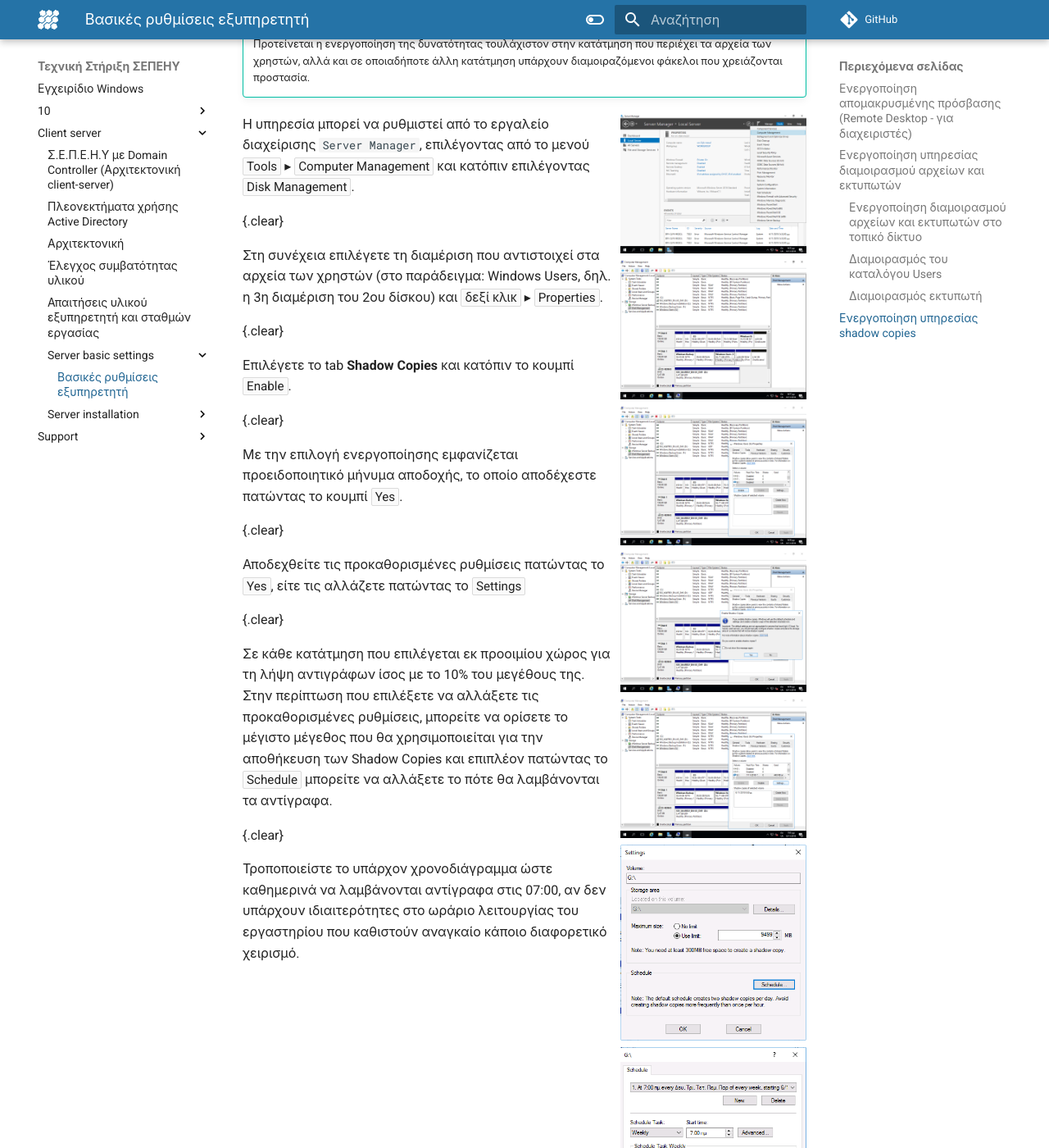
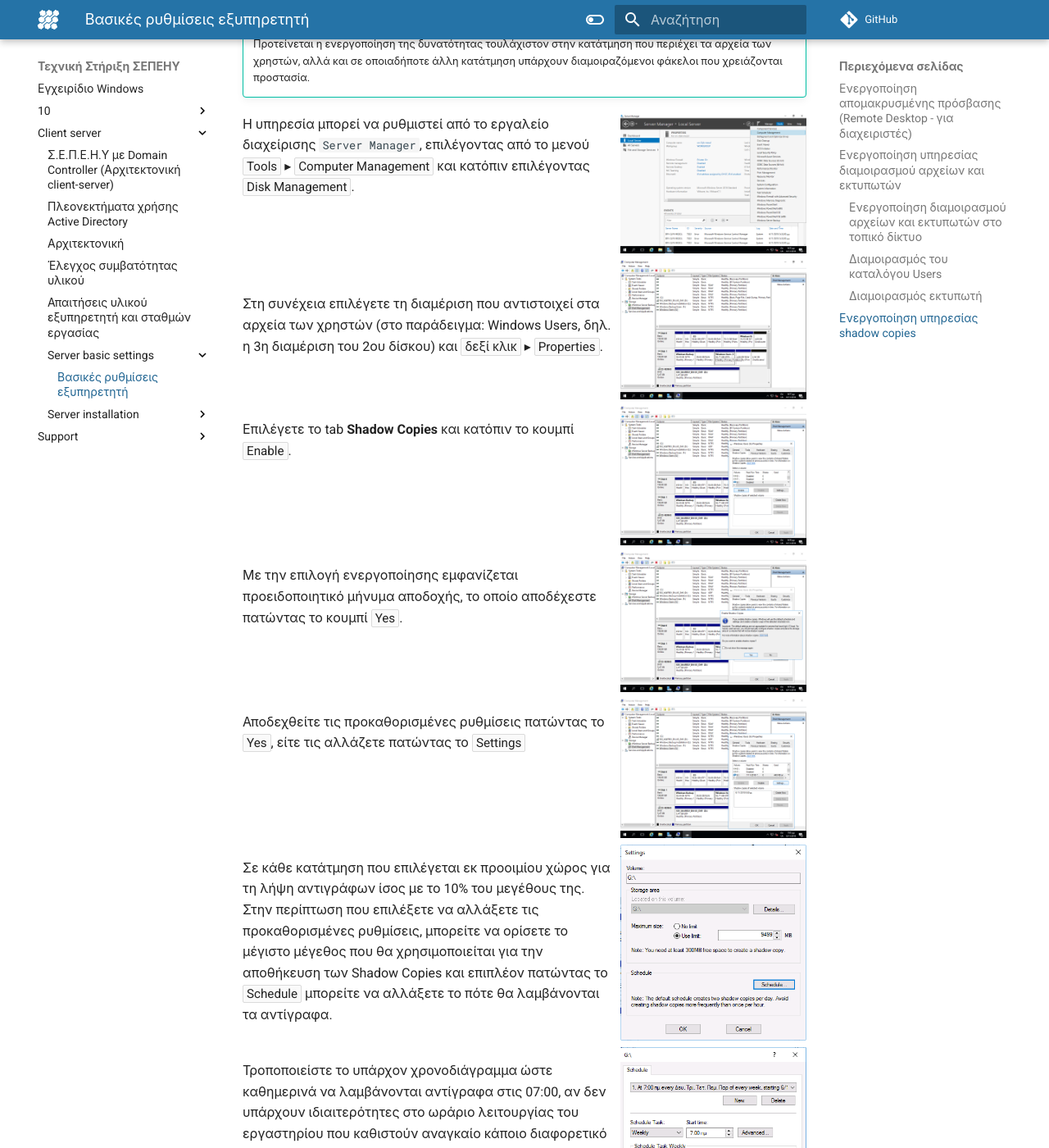
Before and after one commit to pe86/windows, an MkDocs documentation site: the page built from docs/client-server/server-basic-settings/index.md, in a window 1280 px wide and 1400 px high, scrolled down 3321 px. Shown: the whole window at 82% size. Built offline with MkDocs 1.6.1 and Material for MkDocs 9.7.7, drawn with Linux system fonts in a browser that asks for light colours; comment, search, counter and statistics services are not loaded.

Commit message:
another try for clear

````diff
--- a/docs/client-server/server-basic-settings/index.md
+++ b/docs/client-server/server-basic-settings/index.md
@@ -103,43 +103,38 @@ copies) των αρχείων που ανήκουν σε διαμοιραζόμ
     υπάρχουν διαμοιραζόμενοι φάκελοι που χρειάζονται προστασία.
 
 [![](10-shadow-copies-via-server-manager.png)](010-shadow-copies-via-server-manager.png)
+{.clear}
 
 Η υπηρεσία μπορεί να ρυθμιστεί από το εργαλείο διαχείρισης `Server Manager`, επιλέγοντας από το μενού ***Tools*** ▸ ***Computer Management***  και κατόπιν επιλέγοντας ***Disk Management***.
 
+[![](11-shadow-copies-select-disk.png)](11-shadow-copies-select-disk.png)
 {.clear}
-
-[![](11-shadow-copies-select-disk.png)](11-shadow-copies-select-disk.png)
 
 Στη συνέχεια επιλέγετε τη διαμέριση που αντιστοιχεί στα αρχεία των χρηστών (στο παράδειγμα: Windows Users, δηλ. η 3η διαμέριση του 2ου δίσκου) και ***δεξί κλικ*** ▸ ***Properties***.
 
+[![](12-shadow-copies-enable.png)](12-shadow-copies-enable.png)
 {.clear}
-
-[![](12-shadow-copies-enable.png)](12-shadow-copies-enable.png)
 
 Επιλέγετε το tab **Shadow Copies** και κατόπιν το κουμπί ***Enable***.
 
+[![](13-shadow-copies-schedule.png)](13-shadow-copies-schedule.png)
 {.clear}
-
-[![](13-shadow-copies-schedule.png)](13-shadow-copies-schedule.png)
 
 Με την επιλογή ενεργοποίησης εμφανίζεται προειδοποιητικό μήνυμα αποδοχής, το οποίο αποδέχεστε πατώντας το κουμπί ***Yes***.
 
+[![](14-shadow-copies-settings.png)](14-shadow-copies-settings.png)
 {.clear}
-
-[![](14-shadow-copies-settings.png)](14-shadow-copies-settings.png)
 
 Αποδεχθείτε τις προκαθορισμένες ρυθμίσεις πατώντας το ***Yes***, είτε τις αλλάζετε πατώντας το ***Settings***
 
+[![](15-shadow-copies-size.png)](15-shadow-copies-size.png)
 {.clear}
-
-[![](15-shadow-copies-size.png)](15-shadow-copies-size.png)
 
 Σε κάθε κατάτμηση που επιλέγεται εκ προοιμίου χώρος για τη λήψη αντιγράφων ίσος με το 10% του μεγέθους της.
 Στην περίπτωση που επιλέξετε να αλλάξετε τις προκαθορισμένες ρυθμίσεις, μπορείτε να ορίσετε το μέγιστο μέγεθος που θα χρησιμοποιείται για την αποθήκευση των Shadow Copies και επιπλέον πατώντας το ***Schedule*** μπορείτε να αλλάξετε το πότε θα λαμβάνονται τα αντίγραφα.
 
+[![](16-shadow-copies-schedule.png)](16-shadow-copies-schedule.png)
 {.clear}
-
-[![](16-shadow-copies-schedule.png)](16-shadow-copies-schedule.png)
 
 Τροποποιείστε το υπάρχον χρονοδιάγραμμα ώστε καθημερινά να λαμβάνονται αντίγραφα στις 07:00, αν δεν υπάρχουν ιδιαιτερότητες στο ωράριο λειτουργίας του εργαστηρίου που καθιστούν αναγκαίο κάποιο διαφορετικό χειρισμό.
 
@@ -149,7 +144,7 @@ copies) των αρχείων που ανήκουν σε διαμοιραζόμ
     - Από κάποιον σταθμό εργασίας πληκτρολογώντας **\\\\srv-2lyk-mesol**.
     - Και στις δύο περιπτώσεις πατήστε ***δεξί κλικ*** στο drive ή στο φάκελο, κατόπιν επιλέξτε το tab **Previous Versions** και τέλος στο κουμπί ***Restore***.
 
-!!! powershell clear "PowerShell: Ενεργοποίηση Shadow Copies στη διαμέριση των χρηστών G:"
+!!! powershell "PowerShell: Ενεργοποίηση Shadow Copies στη διαμέριση των χρηστών G:"
     ```shell
     vssadmin add shadowstorage /for=G: /on=G: /maxsize=10%
 
````
